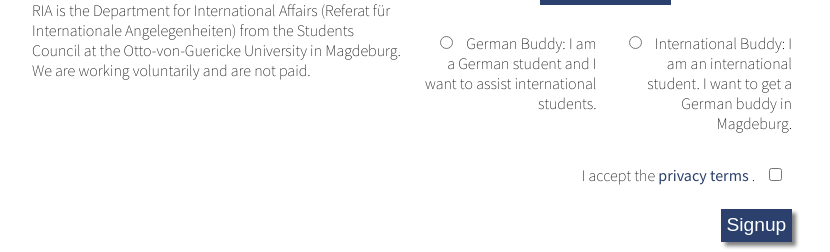
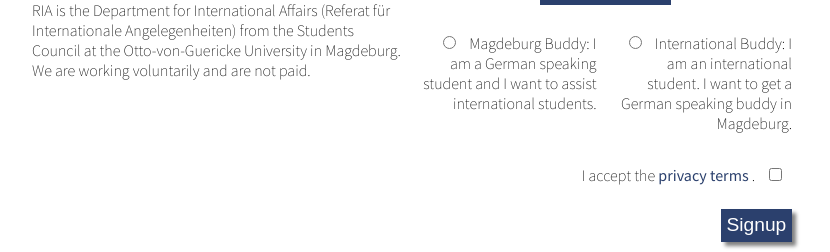
Before and after one commit to filter1/buddyreloaded, a Flask app: page / in a window 1280 px wide. Shown: the part 1232-1484 px from the top of the page, without its empty margins (228-1058 px from the left). Run offline with Flask 2, Linux system fonts and the light colour scheme; some libraries are stand-ins or nearby versions.

Commit message:
fixing begriffe

```diff
--- a/app/templates/index_reg.html
+++ b/app/templates/index_reg.html
@@ -77,11 +77,11 @@
 
 			<div id="radio_inc" class="radio right margin_top_bot">
 				<input type="radio" name="status" value="i">
-				International Buddy: I am an international student. I want to get a German buddy in Magdeburg.
+				International Buddy: I am an international student. I want to get a German speaking buddy in Magdeburg.
 			</div>
 			<div id="radio_pre" class="radio left margin_top_bot" >
 				<input type="radio" name="status" value="p">
-				German Buddy: I am a German student and I want to assist international students.
+				Magdeburg Buddy: I am a German speaking student and I want to assist international students.
 			</div>
 
 			<div id="train" class="right text_right margin_top_bot">
```
